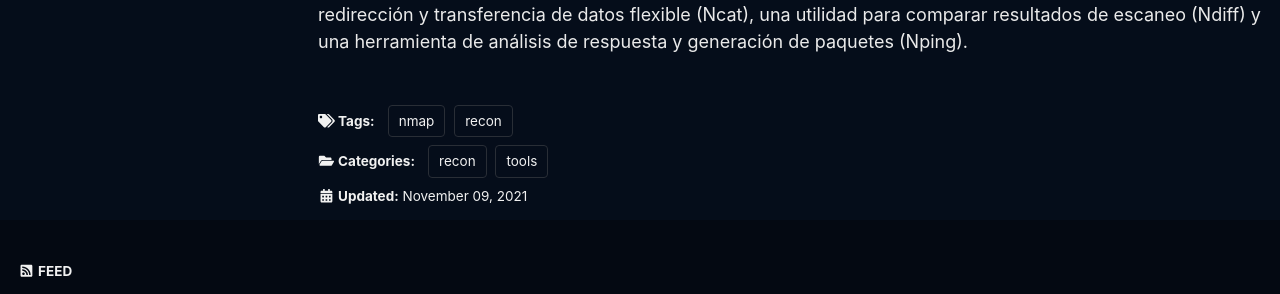
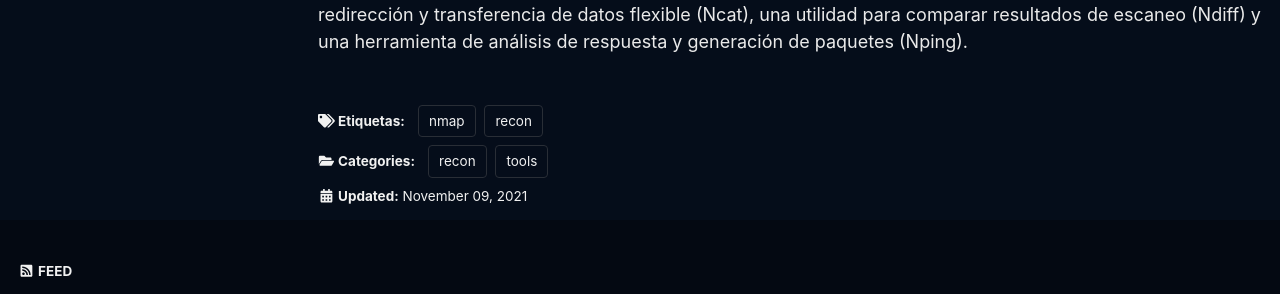
Before and after one commit to z00f/z00f.github.io, a Jekyll site: the page built from _posts/2021-11-09-nmap.md, in a window 1280 px wide and 900 px high, scrolled down 48 px. Shown: the part 553-847 px from the top of the window. Built offline with Jekyll 4.4.1, drawn with Linux system fonts in a browser that asks for light colours; cached includes are drawn as plain includes; a script that is not in the unit is left out.

Commit message:
Update tag-list.html

```diff
--- a/_includes/tag-list.html
+++ b/_includes/tag-list.html
@@ -14,7 +14,7 @@
   {% assign tag_hashes = page_tags | split: ',' | sort %}
 
   <p class="page__taxonomy">
-    <strong><i class="fas fa-fw fa-tags" aria-hidden="true"></i> {{ site.data.ui-text[site.locale].tags_label | default: "Tags:" }} </strong>
+    <strong><i class="fas fa-fw fa-tags" aria-hidden="true"></i> {{ site.data.ui-text[site.locale].tags_label | default: "Etiquetas:" }} </strong>
     <span itemprop="keywords">
     {% for hash in tag_hashes %}
       {% assign keyValue = hash | split: '#' %}
```
